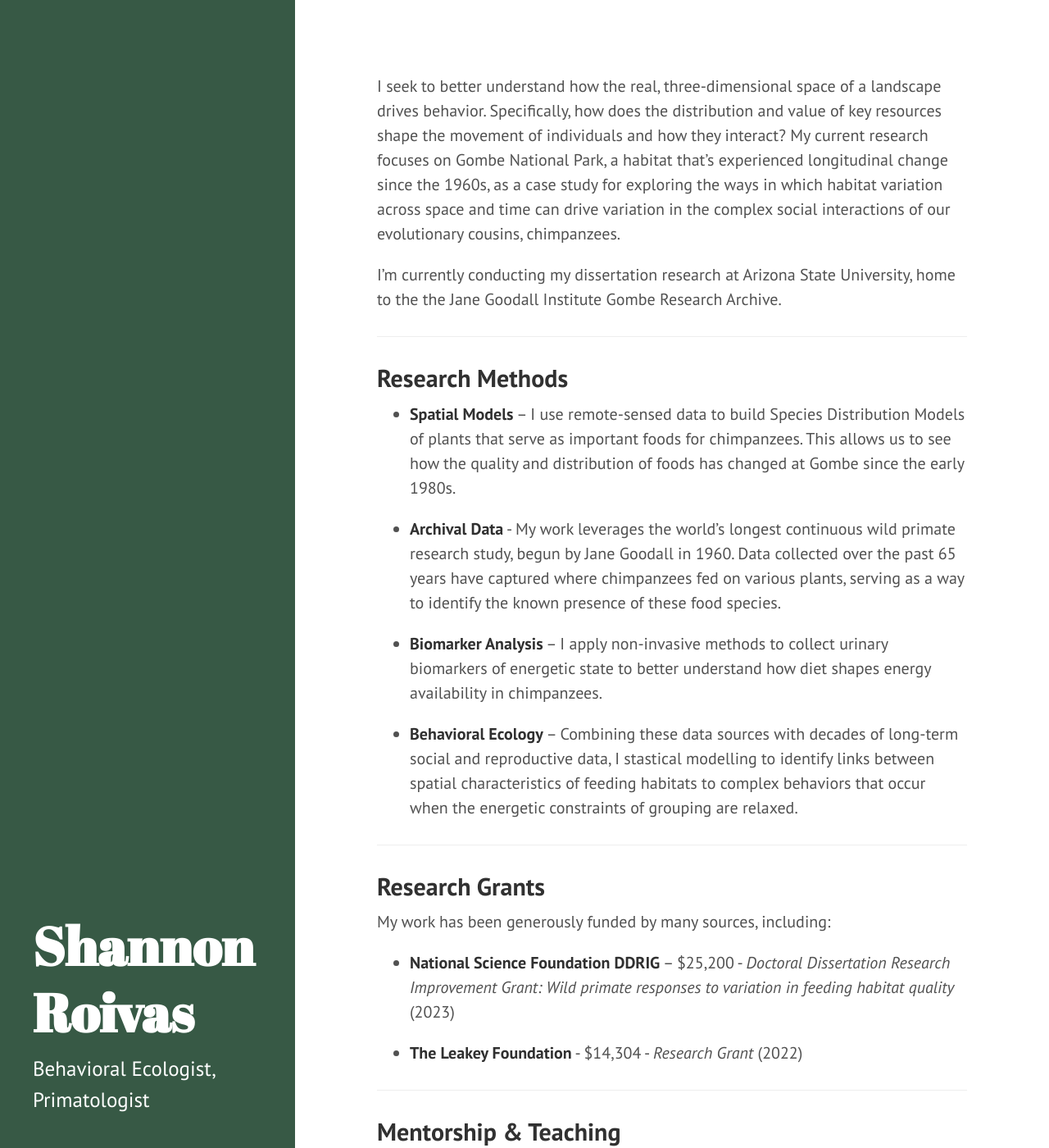
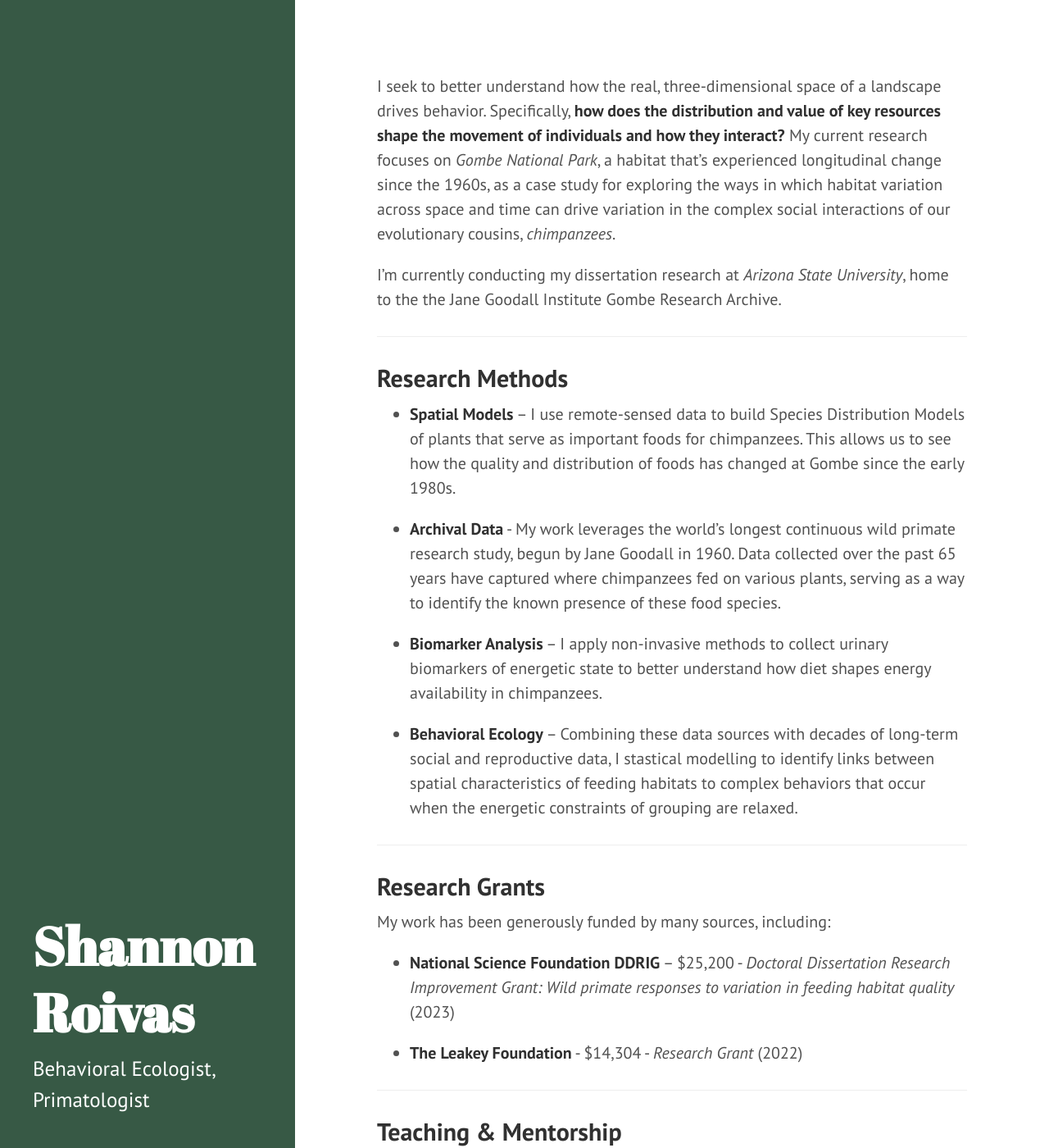
Before and after one commit to shannonroivas/shannonroivas.github.io, a Jekyll site: the page built from index.md, in a window 1280 px wide and 1400 px high. Shown: the whole window at 82% size. Built offline with Jekyll 4.4.1, drawn with Linux system fonts in a browser that asks for light colours; part of the change alters nothing that is shown; some of the changed text lies outside the part shown.

```diff
--- a/index.md
+++ b/index.md
@@ -3,9 +3,9 @@ layout: page
 title: ""
 ---
 
-I seek to better understand how the real, three-dimensional space of a landscape drives behavior. Specifically, how does the distribution and value of key resources shape the movement of individuals and how they interact? My current research focuses on Gombe National Park, a habitat that's experienced longitudinal change since the 1960s, as a case study for exploring the ways in which habitat variation across space and time can drive variation in the complex social interactions of our evolutionary cousins, chimpanzees.
+I seek to better understand how the real, three-dimensional space of a landscape drives behavior. Specifically, **how does the distribution and value of key resources shape the movement of individuals and how they interact?** My current research focuses on *Gombe National Park*, a habitat that's experienced longitudinal change since the 1960s, as a case study for exploring the ways in which habitat variation across space and time can drive variation in the complex social interactions of our evolutionary cousins, *chimpanzees*.
 
-I'm currently conducting my dissertation research at Arizona State University,  home to the the Jane Goodall Institute Gombe Research Archive.
+I'm currently conducting my dissertation research at *Arizona State University*,  home to the the Jane Goodall Institute Gombe Research Archive.
 
 
 ---
@@ -31,21 +31,21 @@ My work has been generously funded by many sources, including:
 
 ---
 
-## Mentorship & Teaching
-I've served as an instructor and independent research advisor at Arizona State University and adjunct faculty at Rio Salado College.
+## Teaching & Mentorship
+I've served as a course instructor, independent research advisor, and adjunct faculty at Arizona State University and adjunct faculty at Rio Salado College.
 
 **Select undergraduate and graduate mentorship projects include:**
 - _“Ecological and social pressures shape chimpanzee nest site selection”_
 - _“Maternity leave in female chimpanzees: Social responses to the constraints of motherhood”_
-- _“FMothers’ presence is associated with riskier aggression in female chimpanzees”_
+- _“Mothers’ presence is associated with riskier aggression in female chimpanzees”_
 
 ---
 
 ## Awards and Honors
- - 2024	_Outstanding Mentor Award_, Graduate Professional Student Association, ASU
- - 2023	_Donald H. Morris Award for Outstanding Doctoral Student in Evolutionary Anthropology_, School of Human Evolution and Social Change, ASU
- - 2021	_Graduate Student Teaching Award_, School of Human Evolution and Social Change, ASU
- - 2021	_Teaching Excellence Award_, Graduate Professional Student Association, ASU
+ - _Outstanding Mentor Award_ (2024)
+ - _Donald H. Morris Award for Outstanding Doctoral Student in Evolutionary Anthropology_ (2023)
+ - _Graduate Student Teaching Award_ (2021)
+ - _Teaching Excellence Award_ (2021)
 
 ---
 
```
